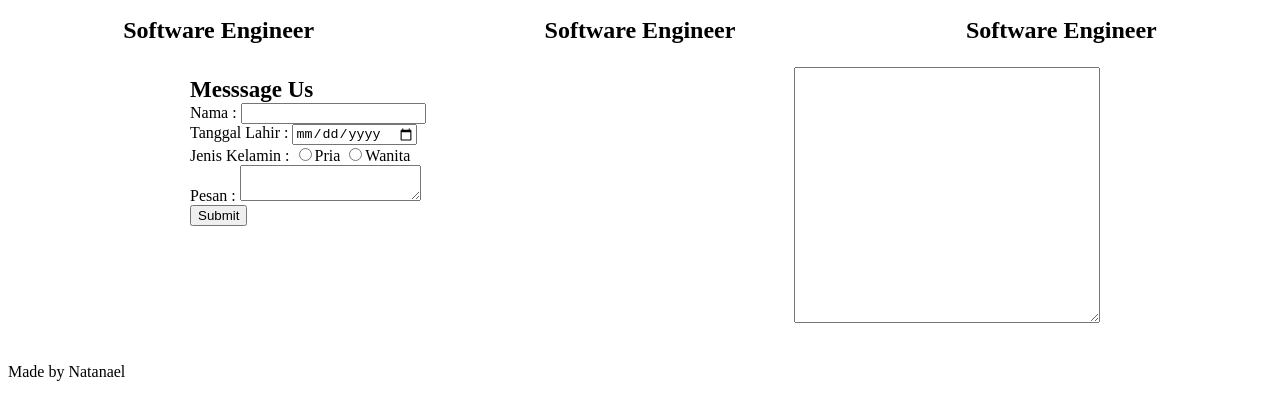
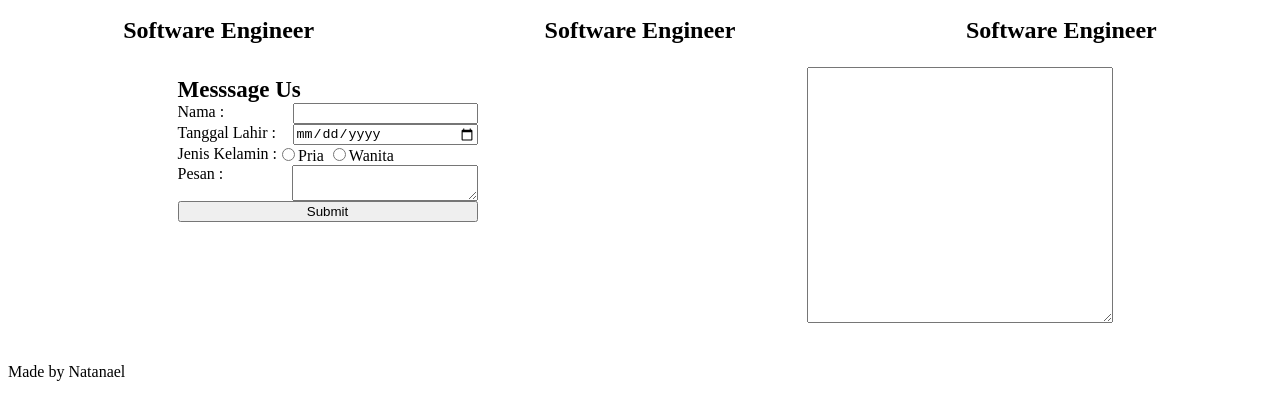
Before and after one commit to revou-fundamental-course/19-aug-24-natandavid123, a plain HTML site: page index.html in a window 1280 px wide. Shown: the part 597-994 px from the top of the page. Drawn offline with Linux system fonts and the light colour scheme.

Commit message:
update form

```diff
--- a/css/style.css
+++ b/css/style.css
@@ -66,8 +66,9 @@ nav{
 }
 
 .form{
-    display: inline-block;
-    width: 250px;
+    width: 300px;
+    display: flex;
+    flex-direction: column;
 }
 
 .divForm{
@@ -86,3 +87,43 @@ padding: 30px;
     width: 300px;
     margin: 20px;
 }
+
+.formNama{
+    display: flex;
+    justify-content: space-between;
+}
+
+.formTanggalLahir{
+    display: flex;
+    justify-content: space-between;
+}
+
+.formJenisKelamin{
+    display: flex;
+    justify-content: flex-start;
+}
+
+.formPesan{
+    display: flex;
+    justify-content: space-between;
+}
+
+.formButtonSubmit{
+    text-align: center;
+}
+
+.buttonSubmit{
+    width: 300px;
+}
+
+.textAreaPesan{
+    width: 180px;
+}
+
+.tanggalLahirClass{
+    width: 180px;
+}
+
+.textNama{
+    width: 177px;
+}
--- a/index.html
+++ b/index.html
@@ -68,20 +68,33 @@
             <div class="divForm">
             <header class="judulForm">Messsage Us</header>
             <form action="" class="form">
+                <div class="formNama">
                     <label for="nama">Nama      : </label>
-                <input type="text">
+                    <input type="text" class="textNama">
+                </div>
 
+                <div class="formTanggalLahir">
                     <label for="tanggalLahir">Tanggal Lahir     : </label>
-                <input type="date">
+                    <input type="date" class="tanggalLahirClass">
+                </div>
 
+                <div class="formJenisKelamin">
                     <label for="jenisKelamin">Jenis Kelamin     : </label>
+                        <div>
                             <input type="radio" id="pria" name="jenisKelamin"><label for="pria">Pria</label>
                             <input type="radio" id="wanita" name="jenisKelamin"><label for="wanita">Wanita</label>
+                        </div>
+                </div>
 
+                <div class="formPesan">
                     <label for="pesan">Pesan        : </label>
-                <textarea name="" id="pesan"></textarea>
+                    <textarea name="" id="pesan" class="textAreaPesan"></textarea>
+                </div>
 
-                <input type="button" value="Submit">
+                <div class="formButtonSubmit">
+                    <input type="button" value="Submit" class="buttonSubmit">
+                </div>
+
             </form>
             </div>
 
```
Lines whose indentation alone changed are shown as unchanged.
